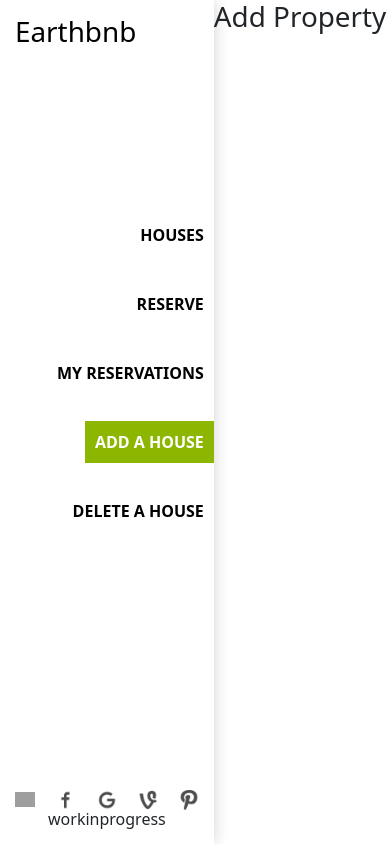
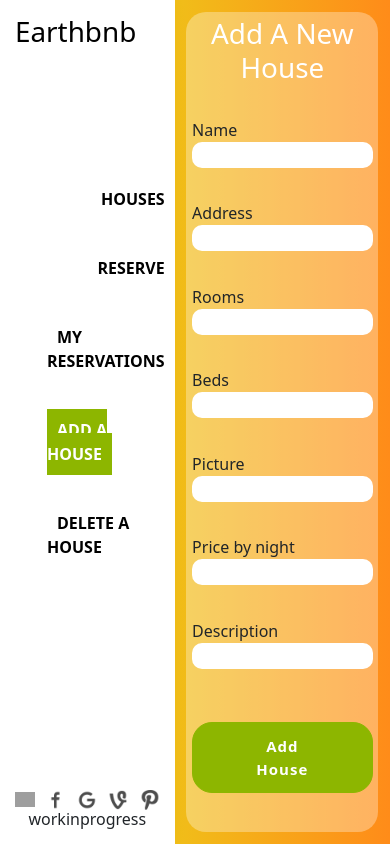
Before and after one commit to PrangonGhose/Earthbnb-frontend, a React (Vite) app: page /addproperty in a window 390 px wide. Built offline with nearby package versions, Linux system fonts and the light colour scheme; grey boxes are pictures that could not be loaded.

Commit message:
Add responsive add-property component

```diff
--- a/src/components/AddProperty.jsx
+++ b/src/components/AddProperty.jsx
@@ -1,6 +1,64 @@
+import './stylesheets/AddProperty.css';
+
 function AddProperty() {
   return (
-    <h1>Add Property</h1>
+    <div className="main-add-container">
+      <div className="add-form-container">
+        <h1 className="add-form-title">Add A New House</h1>
+        <form className="inputs-container">
+          <div className="add-input-container">
+            <label htmlFor="nameInput" className="add-label">
+              Name
+              <br />
+              <input id="nameInput" className="add-input" type="name" />
+            </label>
+          </div>
+          <div className="add-input-container">
+            <label htmlFor="addressInput" className="add-label">
+              Address
+              <br />
+              <input id="addressInput" className="add-input" type="text" />
+            </label>
+          </div>
+          <div className="add-input-container">
+            <label htmlFor="roomsInput" className="add-label">
+              Rooms
+              <br />
+              <input id="roomsInput" className="add-input" type="number" />
+            </label>
+          </div>
+          <div className="add-input-container">
+            <label htmlFor="bedsInput" className="add-label">
+              Beds
+              <br />
+              <input id="bedsInput" className="add-input" type="number" />
+            </label>
+          </div>
+          <div className="add-input-container">
+            <label htmlFor="picturesInput" className="add-label">
+              Picture
+              <br />
+              <input id="picturesInput" className="add-input" type="text" />
+            </label>
+          </div>
+          <div className="add-input-container">
+            <label htmlFor="priceInput" className="add-label">
+              Price by night
+              <br />
+              <input id="priceInput" className="add-input" type="number" />
+            </label>
+          </div>
+          <div className="add-input-container">
+            <label htmlFor="descriptionInput" className="add-label">
+              Description
+              <br />
+              <input id="descriptionInput" className="add-input" type="text" />
+            </label>
+          </div>
+          <button type="submit" className="add-submit-btn">Add House</button>
+        </form>
+      </div>
+    </div>
   );
 }
 
--- /dev/null
+++ b/src/components/stylesheets/AddProperty.css
@@ -0,0 +1,58 @@
+.main-add-container {
+  background-image: linear-gradient(to left, rgba(255, 127, 0, 0.9), rgba(239, 183, 0, 0.9));
+  flex-grow: 1;
+  padding: 3%;
+}
+
+.add-form-container {
+  background-color: #ffffff50;
+  height: 100%;
+  padding: 3%;
+  border-radius: 20px;
+  display: flex;
+  flex-direction: column;
+}
+
+.inputs-container {
+  display: flex;
+  flex-direction: column;
+  justify-content: space-evenly;
+  flex-grow: 1;
+}
+
+.add-label {
+  width: 100%;
+}
+
+.add-input {
+  width: 100%;
+  border: none;
+  border-radius: 10px;
+}
+
+.add-form-title {
+  color: #fff;
+  margin: 0;
+  text-align: center;
+}
+
+.add-submit-btn {
+  align-self: center;
+  background-color: #8db600;
+  border-radius: 20px;
+  border: 1px solid #8db600;
+  color: #fff;
+  font-size: 15px;
+  font-weight: bold;
+  padding: 12px 45px;
+  letter-spacing: 1px;
+  margin-top: 20px;
+}
+
+.add-submit-btn:active {
+  transform: scale(0.95);
+}
+
+.add-submit-btn:focus {
+  outline: none;
+}
```
